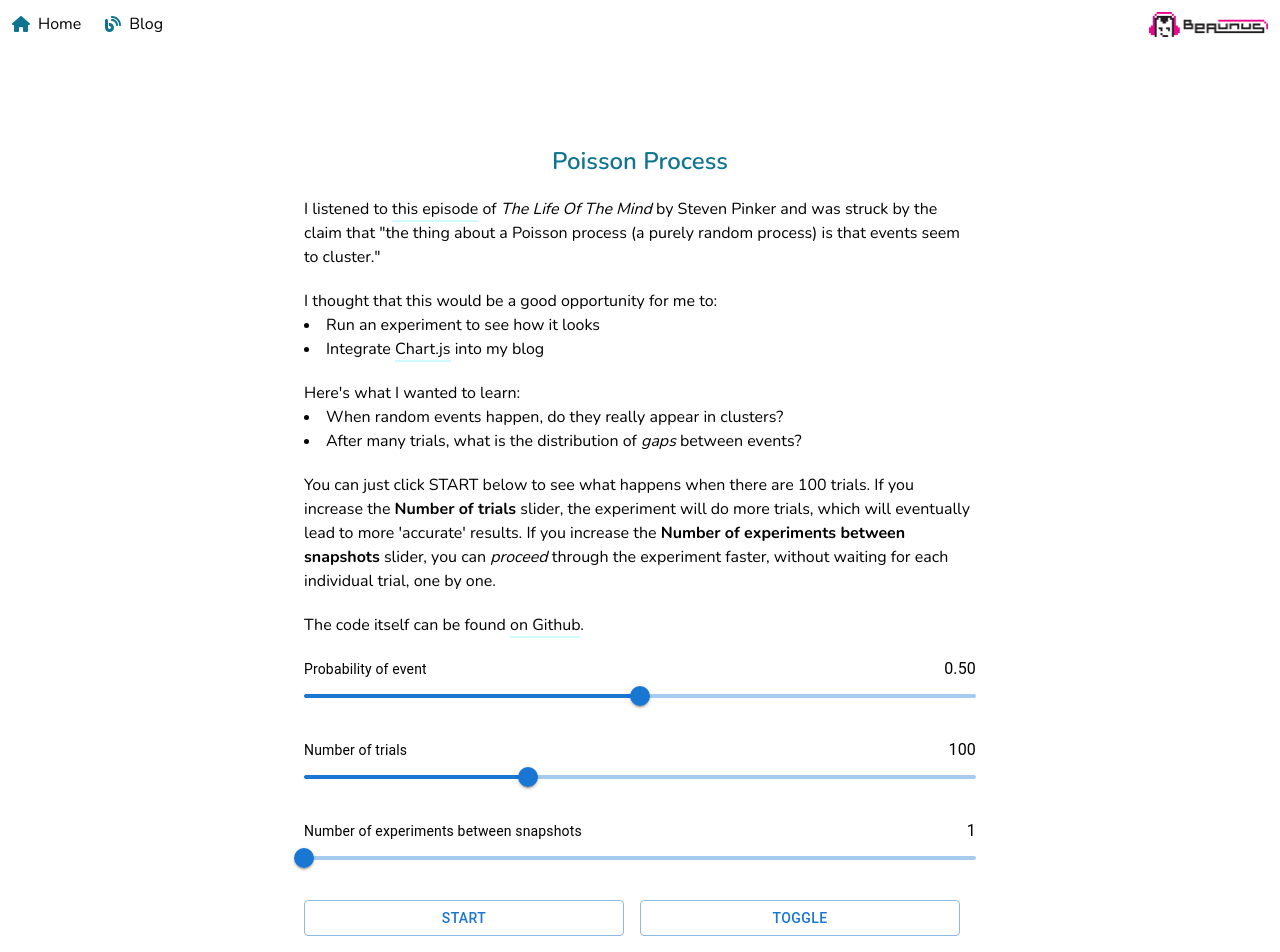
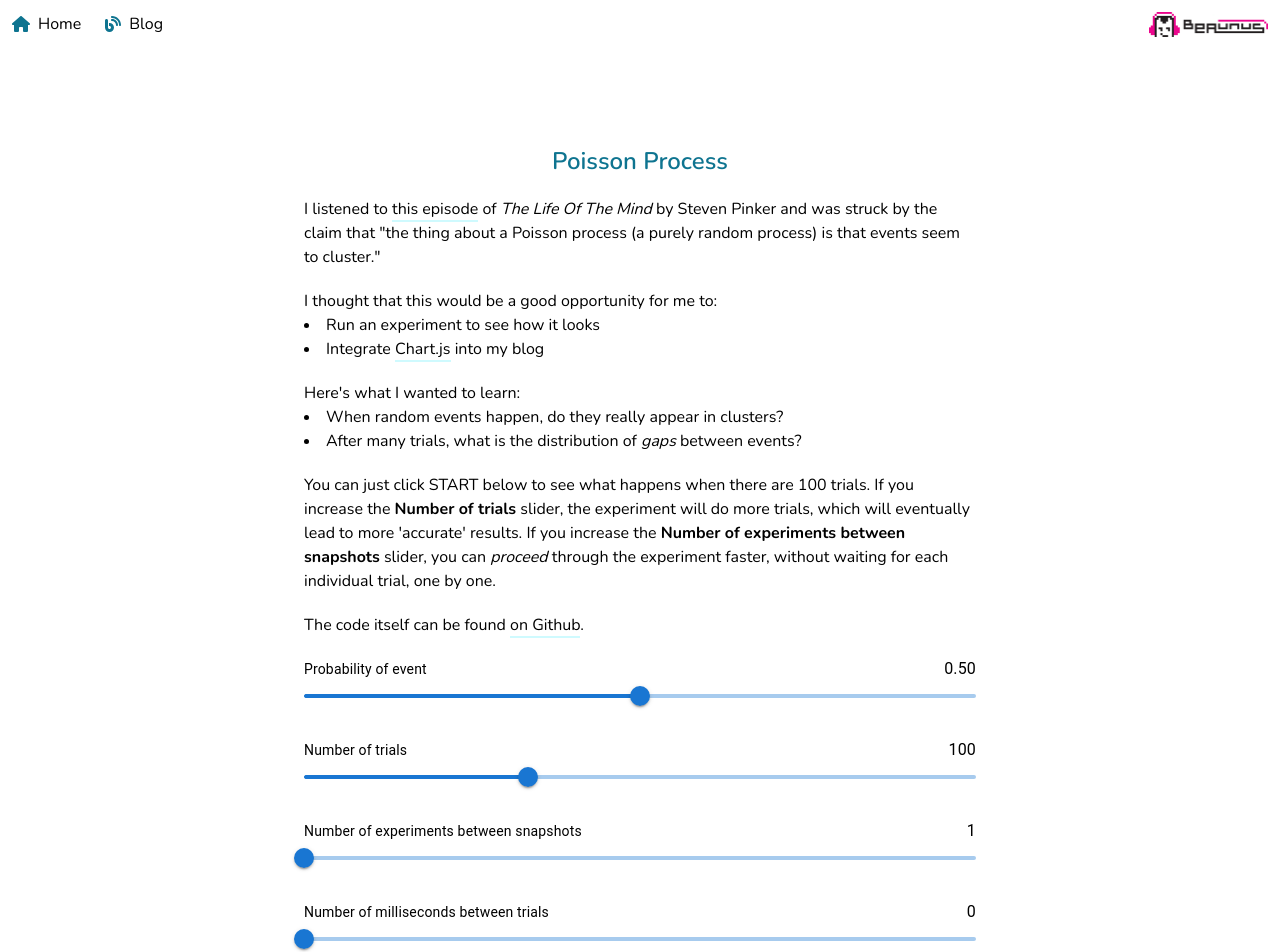
Before and after one commit to beaunus/beaunus.com, a Next.js app: page /blog/poisson in a window 1280 px wide. Shown: the top 952 px of the page. Built offline with nearby package versions, Linux system fonts and the light colour scheme; no server answers.

Commit message:
feature: sleep interval control

```diff
--- a/components/ExperimentComponent.tsx
+++ b/components/ExperimentComponent.tsx
@@ -26,6 +26,7 @@ export const ExperimentComponent = <T,>({
 
 	const [numTrialsExponent, setNumTrialsExponent] = React.useState(2);
 	const [percentProgress, setPercentProgress] = React.useState(0);
+	const [sleepInterval, setSleepInterval] = React.useState(0);
 	const [windowSizeExponent, setWindowSizeExponent] = React.useState(0);
 
 	const generateExperiment = (): Experiment => {
@@ -44,7 +45,7 @@ export const ExperimentComponent = <T,>({
 					if (i % 10 ** windowSizeExponent === 0) {
 						update(values, i);
 						setPercentProgress(100 * (i / 10 ** numTrialsExponent));
-						await sleep(0);
+						await sleep(sleepInterval);
 					}
 				}
 				if (i === 10 ** numTrialsExponent) {
@@ -78,6 +79,14 @@ export const ExperimentComponent = <T,>({
 					setWindowSizeExponent(newValue as number)
 				}
 				value={Math.min(windowSizeExponent, numTrialsExponent)}
+			/>
+			<SliderWithLabels
+				displayValue={sleepInterval.toLocaleString()}
+				label="Number of milliseconds between trials"
+				max={1000}
+				min={0}
+				onChange={(_event, newValue) => setSleepInterval(newValue as number)}
+				value={sleepInterval}
 			/>
 			<Grid container spacing={2} width="100%">
 				<Grid item xs={6}>
```
